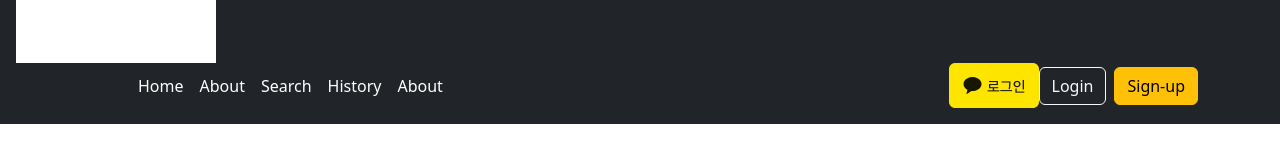
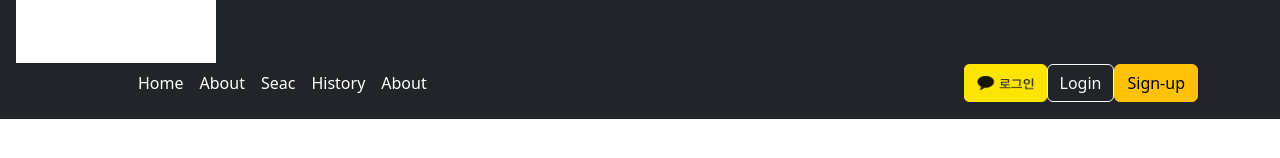
Before and after one commit to ABizCho/inssa-food-webApp, a React (Create React App) app in the folder client/: page / in a window 1280 px wide. Shown: the part 153-311 px from the top of the page. Built offline with nearby package versions, Linux system fonts and the light colour scheme.

Commit message:
header쪽 버튼 크기 통일수정

```diff
--- a/client/src/common/components/Header.css
+++ b/client/src/common/components/Header.css
@@ -0,0 +1,7 @@
+.logBtn-box {
+}
+
+.log-btn {
+  width: 83;
+  height: 38;
+}
--- a/client/src/common/components/Header.js
+++ b/client/src/common/components/Header.js
@@ -5,6 +5,7 @@ import kakaLoginButtonImg from "../../img/kakao_login_medium.png";
 import { useCookies } from "react-cookie";
 import { useNavigate } from "react-router-dom";
 import { useEffect } from "react";
+
 
 const Header = () => {
   const REST_API_KEY = "0abf97780f442400eccc7cd004baabab";
@@ -19,6 +20,7 @@ const Header = () => {
       navigate("/");
     }
   }, [cookies]);
+
   // -----------------------------------------
 
   // ------------------kakao Oauth-------------------
@@ -69,7 +71,7 @@ const Header = () => {
             </li>
             <li>
               <a href="#" className="nav-link px-2 text-white">
-                Search
+                Seac
               </a>
             </li>
             <li>
@@ -84,18 +86,21 @@ const Header = () => {
             </li>
           </ul>
 
-          <div className="text-end">
-            <a href={KAKAO_AUTH_URI}>
-              <img src={kakaLoginButtonImg} />
+          <div className="logBtn-box text-end">
+            <a className="log-btn" href={KAKAO_AUTH_URI}>
+              <img src={kakaLoginButtonImg} width={83} height={38} />
             </a>
             <button
               type="button"
               onClick={onLoginClick}
-              className="btn btn-outline-light me-2"
+              className="logIn-btn log-btn btn btn-outline-light "
             >
               Login
             </button>
-            <button type="button" className="btn btn-warning">
+            <button
+              type="signUp-btn log-btn button"
+              className="btn btn-warning"
+            >
               Sign-up
             </button>
           </div>
```
